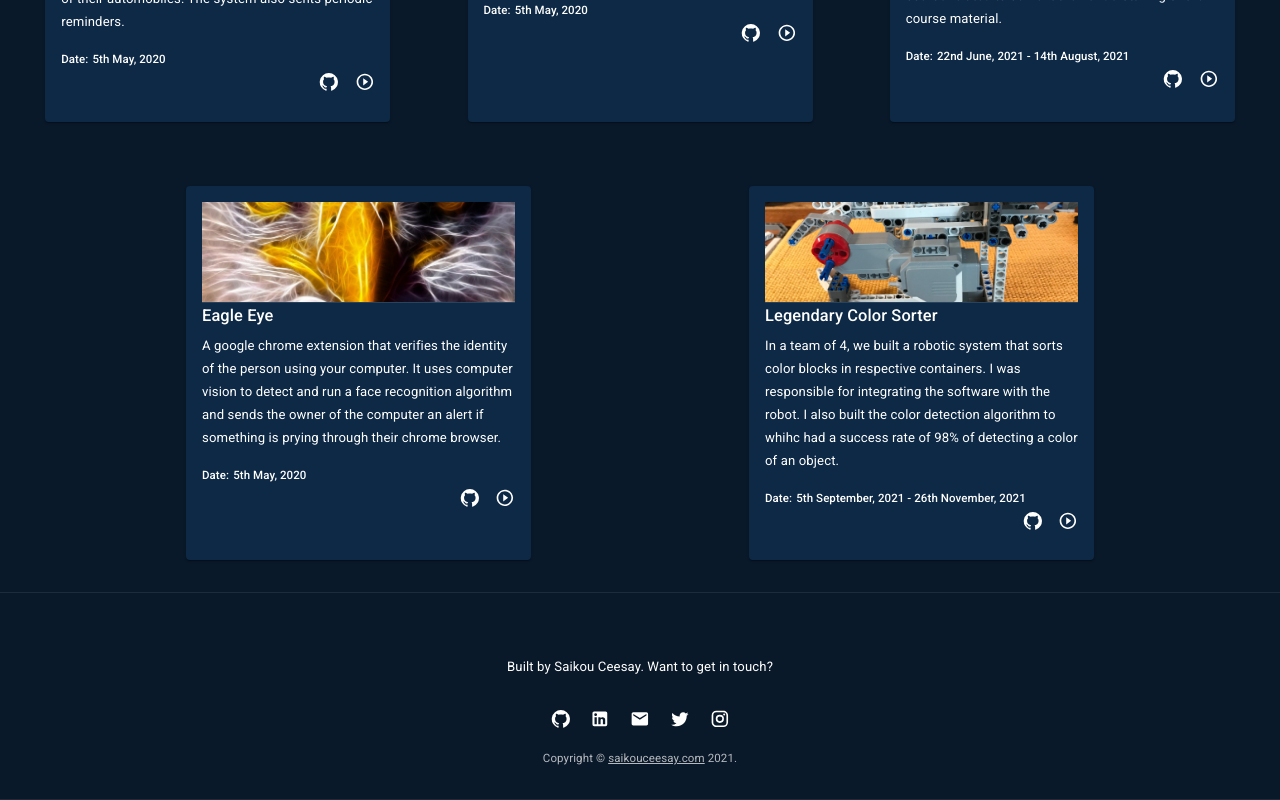
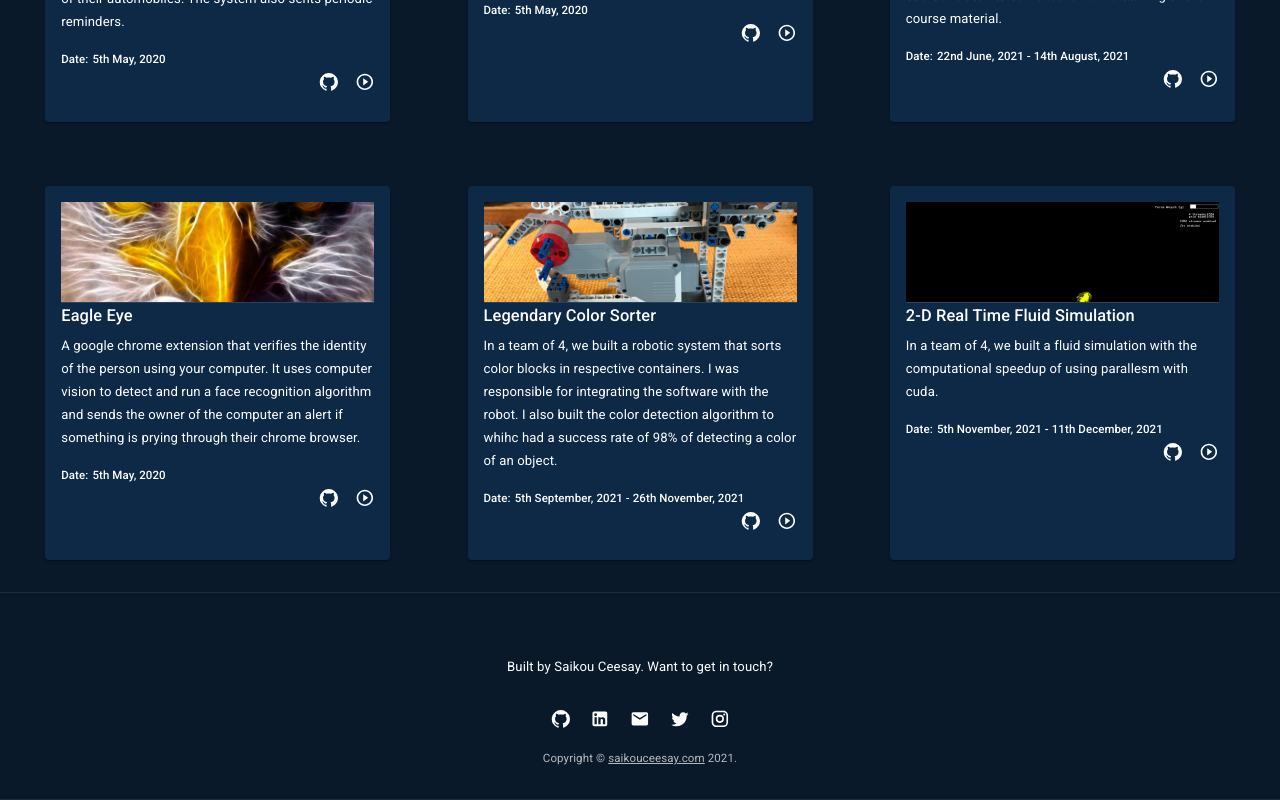
Before and after one commit to saikz72/website, a React (Create React App) app: page / in a window 1280 px wide. Shown: the part 1028-1828 px from the top of the page. Built offline with nearby package versions, Linux system fonts and the light colour scheme.

Commit message:
fluid simulation project added [WIP content]

```diff
--- a/src/components/Project.tsx
+++ b/src/components/Project.tsx
@@ -1,6 +1,7 @@
 import { Card, CardContent, CardMedia, Stack, Typography, Box, Divider, Tooltip, Link } from '@mui/material';
 import { projectInfo } from '../contents/data';
 import metaLogo from '../assets/MetaLogo.gif';
+import fluidSimulation from '../assets/fluid-simulation.gif';
 import eagleEye from '../assets/eagleEye.jpeg';
 import scheduling from '../assets/scheduling.jpeg';
 import robot from '../assets/robot.jpeg';
@@ -34,6 +35,8 @@ const DisplayProjectImage = (index: number): React.ReactElement => {
     return <CardMedia component="img" height="100vh" image={eagleEye} alt="Project Logo" />;
   } else if (index === 4) {
     return <CardMedia component="img" height="100vh" image={robot} alt="Robot image" />;
+  } else if (index === 5) {
+    return <CardMedia component="img" height="100vh" image={fluidSimulation} alt="Project Logo" />;
   } else {
     return <CardMedia component="img" height="100vh" image={metaLogo} alt="Project Logo" />;
   }
--- a/src/contents/data.tsx
+++ b/src/contents/data.tsx
@@ -57,4 +57,11 @@ export const projectInfo = [
     githubLink: 'https://github.com/mcgill-ecse211-f21/project-t25',
     liveDemoLink: '',
   },
+  {
+    title: '2-D Real Time Fluid Simulation',
+    description: `In a team of 4, we built a fluid simulation with the computational speedup of using parallesm with cuda.`,
+    date: '5th November, 2021 - 11th December, 2021',
+    githubLink: 'https://github.com/saikz72/Fluid-Simulation',
+    liveDemoLink: '',
+  },
 ];
```
Also changed, not shown: src/assets/fluid-simulation.gif (added), 1 other file (tests, documents, lock files or other folders).
